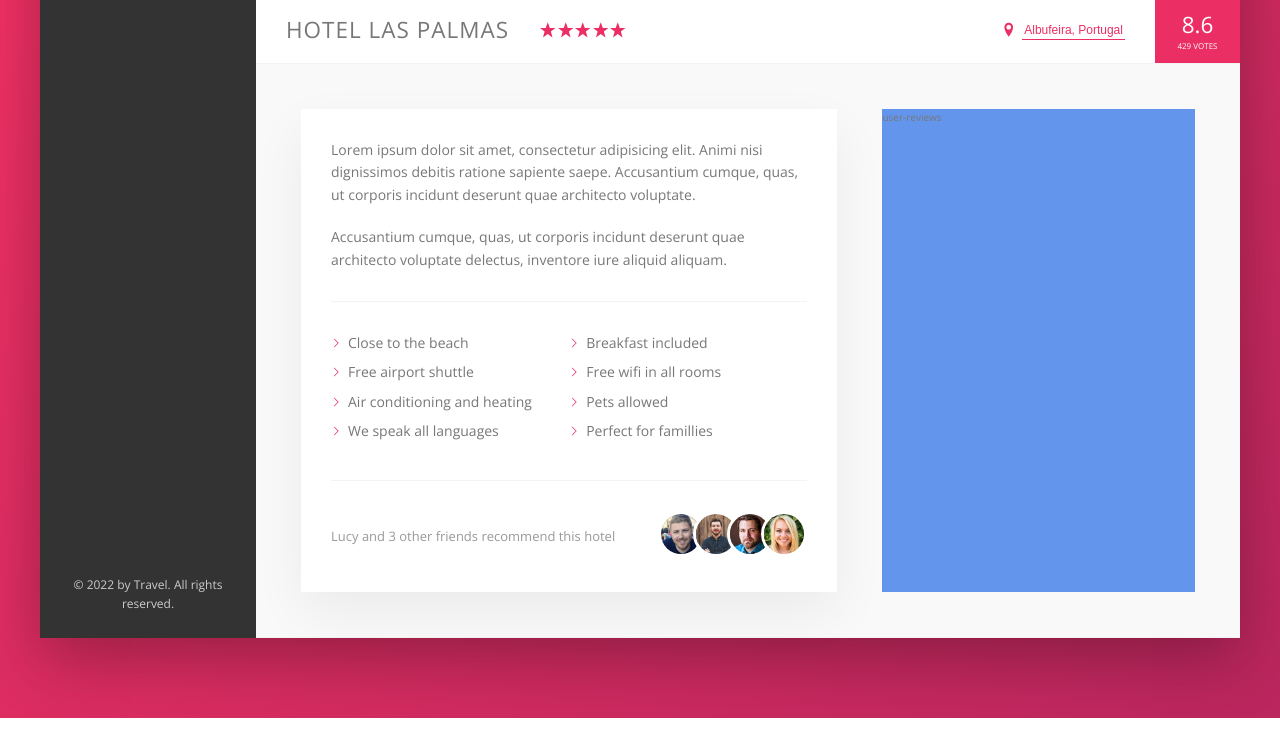
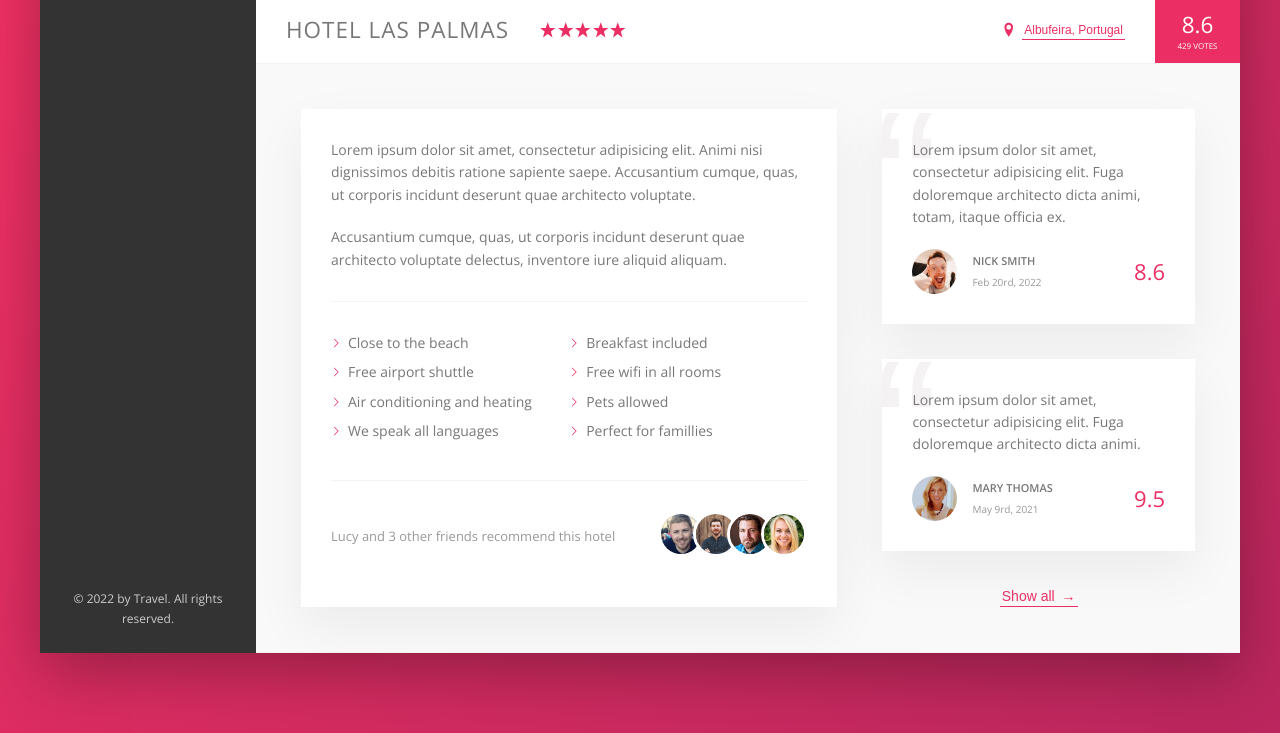
Before and after one commit to AlinaCosta/Flexbox-Project-Github, a website: page index.html in a window 1280 px wide. Shown: the part 538-1271 px from the top of the page. Drawn offline with nearby package versions, Linux system fonts and the light colour scheme.

Commit message:
added the reviews section

```diff
--- a/index.html
+++ b/index.html
@@ -207,7 +207,47 @@
                 </div>
               </div>
             </div>
-            <div class="user-reviews">user-reviews</div>
+            <div class="user-reviews">
+              <figure class="review">
+                <blockquote class="review__text">
+                  Lorem ipsum dolor sit amet, consectetur adipisicing elit. Fuga
+                  doloremque architecto dicta animi, totam, itaque officia ex.
+                </blockquote>
+                <figcaption class="review__user">
+                  <img
+                    src="img/user-1.jpg"
+                    alt="User 1"
+                    class="review__photo"
+                  />
+                  <div class="review__user-box">
+                    <p class="review__user-name">Nick Smith</p>
+                    <p class="review__user-date">Feb 20rd, 2022</p>
+                  </div>
+                  <div class="review__rating">8.6</div>
+                </figcaption>
+              </figure>
+
+              <figure class="review">
+                <blockquote class="review__text">
+                  Lorem ipsum dolor sit amet, consectetur adipisicing elit. Fuga
+                  doloremque architecto dicta animi.
+                </blockquote>
+                <figcaption class="review__user">
+                  <img
+                    src="img/user-2.jpg"
+                    alt="User 2"
+                    class="review__photo"
+                  />
+                  <div class="review__user-box">
+                    <p class="review__user-name">Mary Thomas</p>
+                    <p class="review__user-date">May 9rd, 2021</p>
+                  </div>
+                  <div class="review__rating">9.5</div>
+                </figcaption>
+              </figure>
+
+              <button class="btn-inline">Show all <span>&rarr;</span></button>
+            </div>
           </div>
         </main>
       </div>
--- a/sass/_components.scss
+++ b/sass/_components.scss
@@ -264,11 +264,20 @@
   display: inline-block;
   background-color: transparent;
   cursor: pointer;
-  transition: 0.2s;
+  transition: all 0.2s;
+
+  & span {
+    margin-left: 3px;
+    transition: margin-left 0.2s;
+  }
 
   &:hover {
     //i don't have to change the color of the border-bottom because of the currentColor
     color: var(--color-grey-dark-1);
+
+    span {
+      margin-left: 8px;
+    }
   }
 
   &:focus {
@@ -363,3 +372,60 @@
     }
   }
 }
+/////////////////////////////////////
+/// REVIEWS
+
+.review {
+  background-color: #fff;
+  box-shadow: var(--shadow-light);
+  padding: 3rem;
+  margin-bottom: 3.5rem;
+  position: relative;
+  overflow: hidden;
+
+  &__text {
+    margin-bottom: 2rem;
+    position: relative;
+    z-index: 10;
+  }
+  &__user {
+    display: flex;
+    align-items: center;
+  }
+  &__photo {
+    height: 4.5rem;
+    width: 4.5rem;
+    border-radius: 50%;
+    margin-right: 1.5rem;
+  }
+  &__user-box {
+    margin-right: auto;
+  }
+  &__user-name {
+    font-size: 1.1rem;
+    font-weight: 600;
+    text-transform: uppercase;
+    margin-bottom: 0.4rem;
+  }
+  &__user-date {
+    font-size: 1rem;
+    color: var(--color-grey-dark-3);
+  }
+  &__rating {
+    color: var(--color-primary);
+    font-size: 2.2rem;
+    font-weight: 300;
+  }
+
+  &::before {
+    content: '\201C';
+    position: absolute;
+    top: -2.75rem;
+    left: -1rem;
+    line-height: 1;
+    font-size: 20rem;
+    color: var(--color-grey-light-2);
+    font-family: sans-serif;
+    z-index: 1;
+  }
+}
--- a/sass/_layout.scss
+++ b/sass/_layout.scss
@@ -36,6 +36,7 @@
 }
 
 .detail {
+  font-size: 1.4rem;
   display: flex;
   padding: 4.5rem;
   background-color: var(--color-grey-light-1);
@@ -43,7 +44,6 @@
 }
 
 .description {
-  font-size: 1.4rem;
   background-color: #fff;
   box-shadow: var(--shadow-light);
   padding: 3rem;
@@ -52,6 +52,10 @@
 }
 
 .user-reviews {
-  background-color: cornflowerblue;
   flex: 1;
+
+  display: flex;
+  flex-direction: column;
+  //this is how to stop the border-bottom from stretching
+  align-items: center;
 }
```
Also changed, not shown: css/style.css.
